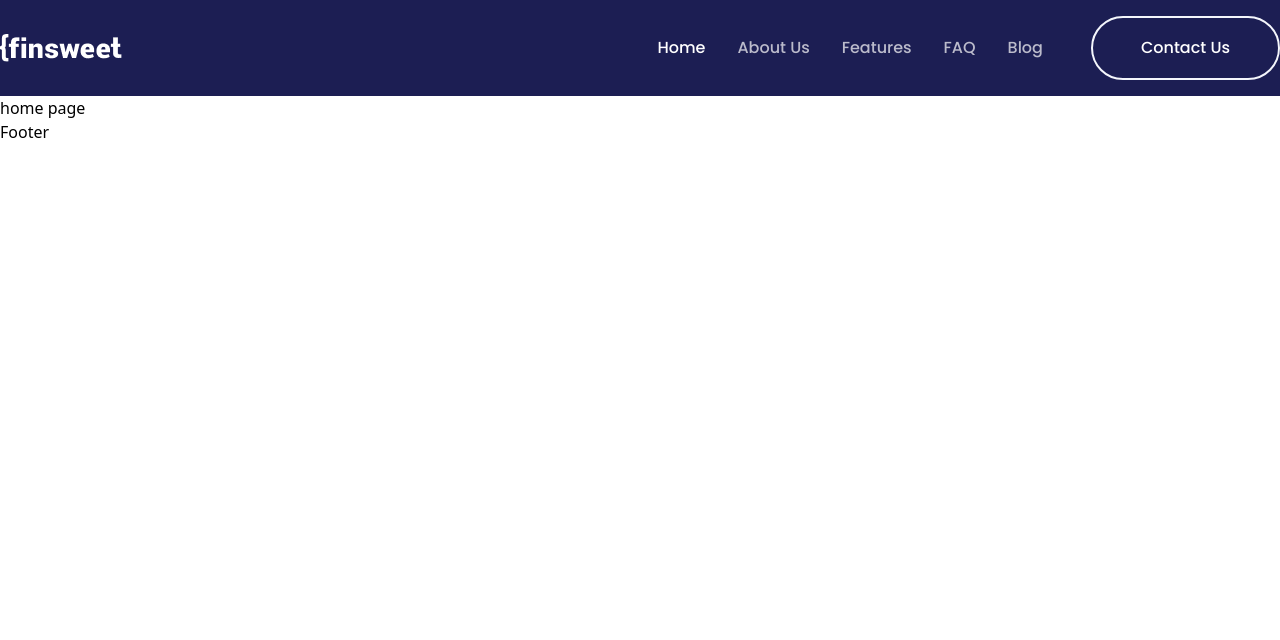
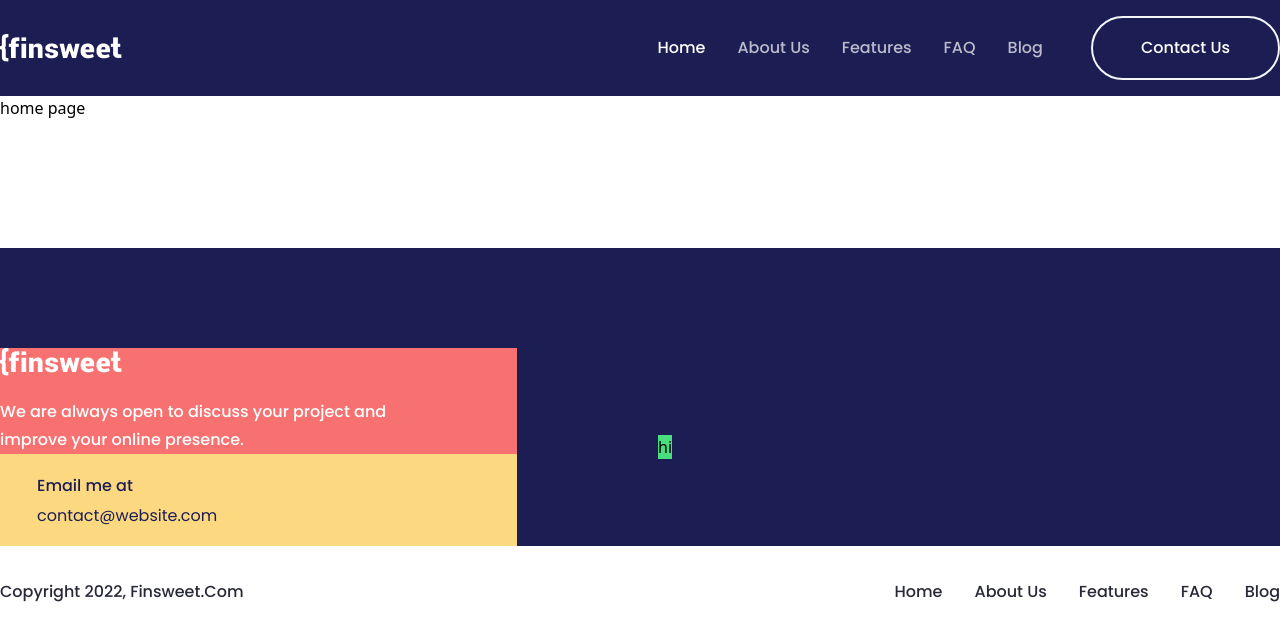
Before and after one commit to sajjad-007/React-finsweet-tailwind, a React (Vite) app: page / in a window 1280 px wide. Shown: the top 640 px of the page. Built offline with nearby package versions, Linux system fonts and the light colour scheme.

Commit message:
footer half complete

```diff
--- a/src/index.css
+++ b/src/index.css
@@ -16,11 +16,21 @@ h1,h2,h3,h4.h5,h6,a{
 
 @layer components {
     .nav_anchor {
-      @apply font-poppins text-[#BBBBCB] text-base font-medium leading-7 capitalize;
+      @apply font-poppins text-[#BBBBCB] text-base font-medium leading-7 capitalize hover:text-white transition-all ease-linear duration-300;
     }
-}
+};
+@layer components {
+    .foot_anchor {
+      @apply font-poppins text-[#282938] text-base font-medium leading-7 capitalize ;
+    }
+};
 @layer components {
     .nav_btn {
-      @apply font-poppins text-white text-base font-medium leading-7 capitalize px-12 py-4 rounded-[41px] border-2 border-[#F4F6FC] border-solid;
+      @apply font-poppins text-white text-base font-medium leading-7 capitalize px-12 py-4 rounded-[41px] border-2 border-[#F4F6FC] border-solid cursor-pointer hover:bg-secondary hover:text-black transition-all ease-linear duration-300;
     }
-}
+};
+@layer components {
+    .pera {
+      @apply font-poppins text-white text-base font-medium leading-7 ;
+    }
+};
--- a/src/layout/Footer.jsx
+++ b/src/layout/Footer.jsx
@@ -1,8 +1,48 @@
 import React from 'react'
-
+import { NavLink } from 'react-router-dom'
+import footImg from '../../public/images/navlogo.png'
 const Footer = () => {
+  let para = 'We are always open to discuss your project and improve your online presence.'
   return (
-    <div>Footer</div>
+    <footer className='mt-32'>
+      <div className='with'>
+        <div className="footer_one bg-primary pt-[100px] pr-[220px] flex items-center gap-[141px]">
+          <div className="fins_part bg-red-400 ">
+            <div className="head">
+              <img src={footImg} alt="not found" />
+              <p className='pera w-[400px] mt-[22px]'>{para}</p>
+            </div>
+            <div className="foot w-[517px] bg-secondary py-4 pl-[37px] pr-[137px]">
+              <div>
+                <h6 className='pera leading-8 text-primary'>Email me at</h6>
+                <p className='pera text-primary font-normal'>contact@website.com</p>
+              </div>
+            </div>
+          </div>
+          <div className="talk_part bg-green-400 ">hi</div>
+        </div>
+        <div className="footer_two bg-white py-8 flex item-center justify-between gap-[562px]">
+          <p className='foot_anchor'>Copyright 2022, Finsweet.com</p>
+          <ul className='flex items-center justify-center gap-8'>
+            <li>
+              <NavLink to="/" className='foot_anchor'>home</NavLink>
+            </li>
+            <li>
+              <NavLink to="/aboutus" className='foot_anchor'>about us</NavLink>
+            </li>
+            <li>
+              <NavLink to="/features" className='foot_anchor'>features</NavLink>
+            </li>
+            <li>
+              <NavLink to="/faq" className='foot_anchor'>FAQ</NavLink>
+            </li>
+            <li>
+              <NavLink to="/blog" className='foot_anchor'>blog</NavLink>
+            </li>
+          </ul>
+        </div>
+      </div>
+    </footer>
   )
 }
 
--- a/src/layout/Navbar.jsx
+++ b/src/layout/Navbar.jsx
@@ -8,7 +8,7 @@ const Navbar = () => {
   return (
     // ====== Navbar section ======
     <nav className=' bg-primary text-white py-4 '>
-        <div className='container'>
+        <div className='with'>
           <div className='nav_wrapper flex items-center justify-between '>
             <div className="nav_logo">
               <img src={navlogo} alt="" />
--- a/tailwind.config.js
+++ b/tailwind.config.js
@@ -8,10 +8,10 @@ export default {
     extend: {
       colors: {
         'primary': '#1C1E53',
-        'white': '#FFF'
+        'secondary': '#FCD980',
       },
       spacing: {
-        'container': '1280px',
+        'with': '1280px',
       },
       fontFamily: {
         'poppins': '"Poppins", sans-serif',
```
